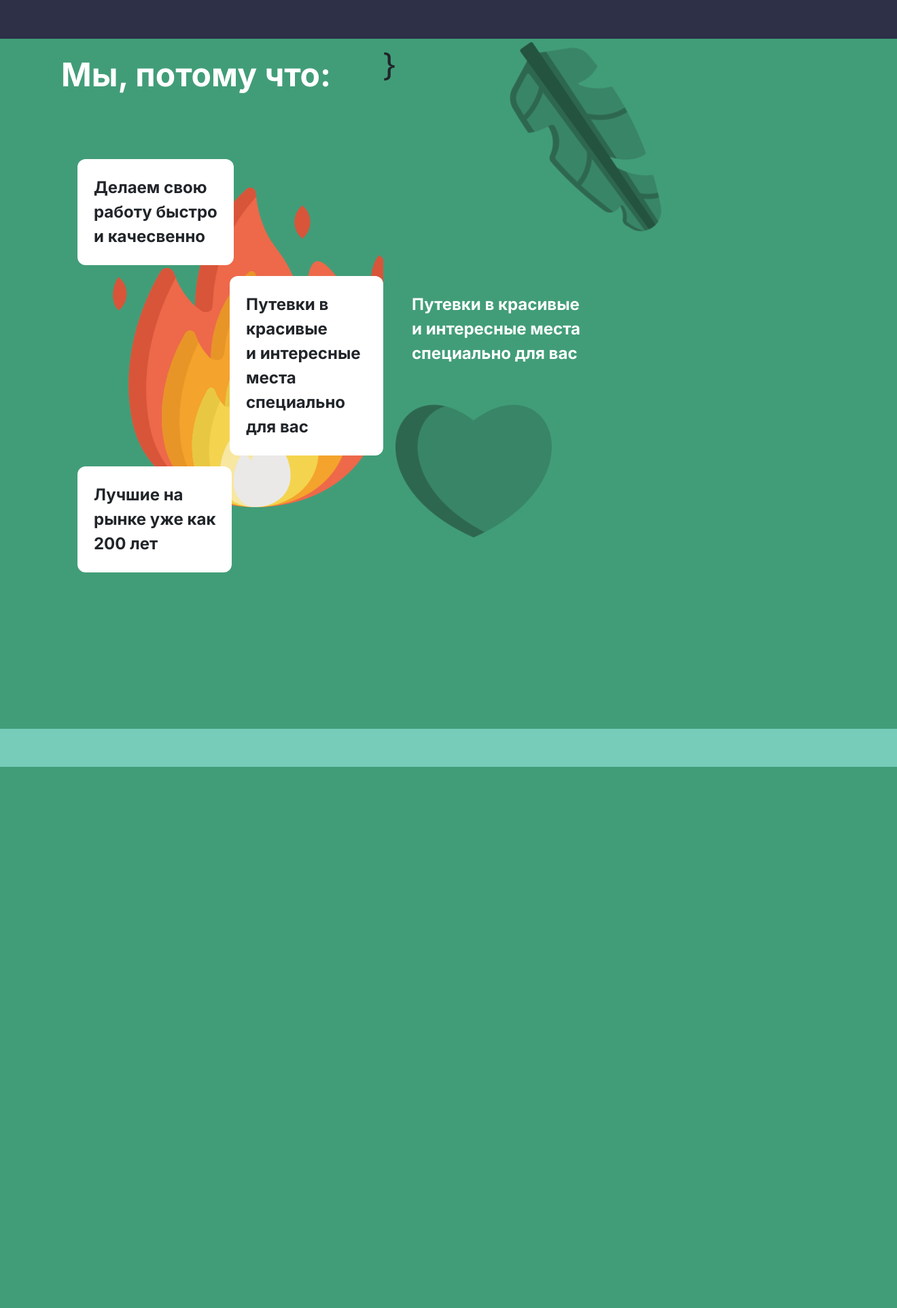
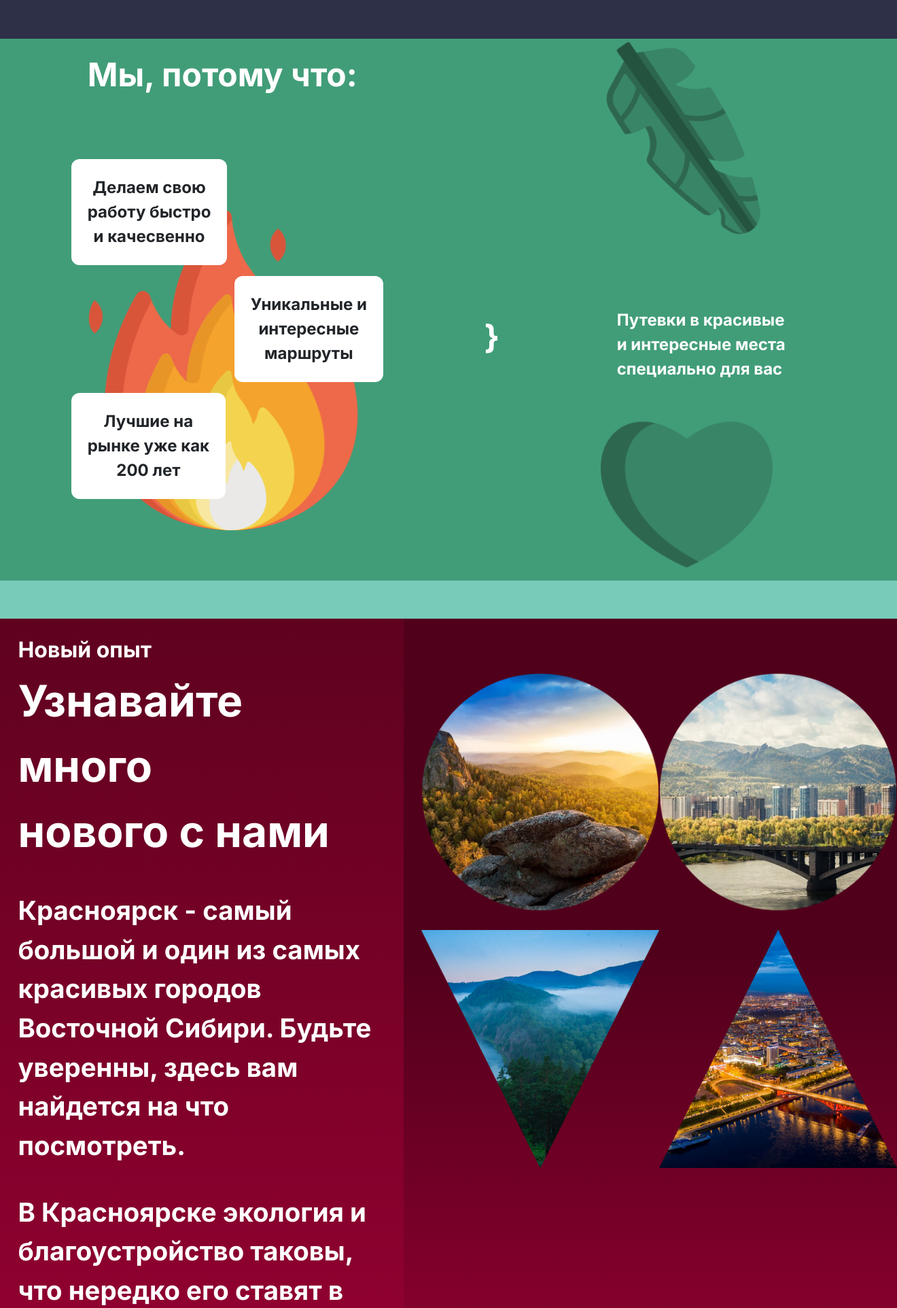
Before and after one commit to Palcas267/KrasTour_hakaton, a Flask app: page / in a window 1320 px wide. Shown: the part 850-2774 px from the top of the page at 68% size. Before the commit the page ends 1978 px from the top, so only its background shows below. Run offline with Flask 3, Linux system fonts and the light colour scheme.

Commit message:
4 day of work. Almost done main page

```diff
--- a/static/styles.css
+++ b/static/styles.css
@@ -4,9 +4,19 @@ url('https://fonts.googleapis.com/css2?family=Inter:wght@100;200;300;400;500;600
 body {overflow-x:hidden;}
 
 
+.orange-circle-btn {
+    background-color: #E0A458;
+    color: white;
+    font-weight: 700;
+    font-size: 0.6em;
+    border-radius: 1.1em;
+}
+
+
 .header {
     position: fixed;
     width: 100%;
+    z-index: 999999999999;
 }
 
 
@@ -16,9 +26,52 @@ body {overflow-x:hidden;}
 }
 
 .bord {
-    display: flex;
+    width: 100%;
     height: 3.55em;
     z-index: 200;
+}
+
+
+#redblock {
+    display: flex;
+    flex-direction: row;
+}
+
+
+#redblock-part-1 {
+    background: linear-gradient(#5F021F, #990033);
+    padding: 2%;
+    width: 45%;
+    text-align: left;
+}
+
+
+#redblock-part-2 {
+    display: flex;
+    flex-direction: row;
+    justify-content: space-around;
+    background: linear-gradient(#51001b 40%, #990033);
+    padding: 2%;
+    padding-top: 6%;
+    width: 55%;
+}
+
+
+.headline-mini {
+    font-weight: 700;
+    font-size: 2em;
+    font-family: 'Inter', sans-serif;
+    text-decoration: none;
+    color: white;
+}
+
+
+.headline2 {
+    font-weight: 700;
+    font-size: 4em;
+    font-family: 'Inter', sans-serif;
+    text-decoration: none;
+    color: white;
 }
 
 
@@ -58,17 +111,80 @@ a:hover {
 }
 
 
+.big {
+    font-size: 240%;
+}
+
+
 #leaf {
     transform: rotate(190deg) scale(-1, 1);
-    height: 25%;
-    wight: 25%;
+    position: relative;
+    height: 253px;
+    wight: 253px;
     margin-bottom: 5.1em;
-    margin-left: 10em
 }
 
 #heart {
     transform: scale(-1, 1);
     position: relative;
-    height: 230px;
-    wight: 230px;
+    height: 253px;
+    wight: 253px;
 }
+
+
+#someId {
+
+}
+
+
+.someClass {
+    sdafd: adsf;
+    asds: adsa;
+}
+
+
+.red-part {
+    display: flex;
+    flex-direction: row;
+    justify-content: center;
+}
+
+
+.item {
+    margin-bottom: 0.35em;
+    margin-left: 0.75em;
+    width: 384px;
+    flex-shrink: 0;
+    text-decoration: none;
+    font-weight: 700;
+    font-size: 150%;
+    font-family: 'Inter', sans-serif;
+}
+
+
+.item-inf {
+    color: white;
+}
+
+
+
+
+
+.price {
+    text-decoration: none;
+    font-weight: 700;
+    font-size: 130%;
+    font-family: 'Inter', sans-serif;
+    color: white;
+    background: rgba(0, 0, 0, 0.5);
+    padding: 1%;
+}
+
+
+.whywe-block {
+    display: inline-block;
+    background-color: white;
+    padding: 1em;
+    border-radius: 0.5em;
+    text-align: center
+}
--- a/templates/index.html
+++ b/templates/index.html
@@ -4,27 +4,73 @@
         <div class="bg_dark" style="display: flex;  flex-direction: row;  justify-content: center; align-items: center; background-image: url('static/images/background_city.png'); background-repeat: no-repeat; width: 100%; height: 850px; background-size: cover">
             <div class="headline" style="margin-bottom: 1em; text-align: center;">
                 <p style="line-height: 1.8em; font-weight: 700; font-size: 1em;">ПУТЕШЕСТВУЙ, УЗНАВАЙ, РАЗВЛЕКАЙСЯ<br> ПРОВОДИ ВРЕМЯ ПРЕКРАСНО!<br></p>
-                <button class="btn" style="margin-top: 3em; background-color: #E0A458; color: white; font-weight: 700; font-size: 0.6em; border-radius: 1.1em; padding: 0.4em; padding-right: 0.5em; padding-left: 0.5em; ">Идем дальше ➜</button>
+                <button class="btn orange-circle-btn" style="margin-top: 3em; padding: 0.4em; padding-right: 0.5em; padding-left: 0.5em; ">Идем дальше ➜</button>
             </div>
         </div>
     </div>
     <div class="bord" style="background-color: #2D3047; height: 3.55em"></div>
-    <div style="background-color: #419D78; padding-left: 5%; display: flex; justify-content: space-between; padding-right: 5%;">
-        <div>
+    <div id="" style="background-color: #419D78; padding-left: 5%; display: flex; justify-content: space-around; flex-direction: row; padding-right: 5%; align-content: flex-start;">
+        <div style="display: flex-inline; flex-direction: column; align-items: flex-start; margin-left: -3%; flex-shrink: 0">
             <h2 class="headline" style="padding-top: 0.5em; padding-left: 0.5em; margin-bottom: 2em;">Мы, потому что:</h2>
-            <div style="margin-left: 3em; padding-bottom: 4em; background-image: url('static/images/campfire.png'); background-repeat: no-repeat;">
-                <p class="section-text" style="display: inline-block; background-color: white; padding: 1em; border-radius: 0.5em">Делаем свою<br> работу быстро<br> и качесвенно</p><br>
-                <p style="margin-left: 14rem; display: inline-block; background-color: white; padding: 1em; border-radius: 0.5em" class="section-text">Путевки в красивые<br> и интересные места<br>специально для вас</p><br>
-                <p class="section-text" style="display: inline-block; background-color: white; padding: 1em; border-radius: 0.5em">Лучшие на<br> рынке уже как<br> 200 лет</p>
+            <div style="padding-bottom: 4em; background-image: url('static/images/campfire.png'); background-repeat: no-repeat; background-position: center center; ">
+                <p class="section-text whywe-block" style="display: inline-block;">Делаем свою<br> работу быстро<br> и качесвенно</p><br>
+                <p style="margin-left: 15rem;" class="section-text whywe-block">Уникальные и <br>интересные<br> маршруты</p><br>
+                <p class="section-text whywe-block" style="display: inline-block;">Лучшие на<br> рынке уже как<br> 200 лет</p>
             </div>
         </div>
-        <p style="font-size: 3em">}</p>
-        <div style="margin-top: 1.2em;">
+        <p class="headline" style="display: flex-inline; align-self: center; margin-bottom: -1.7em">}</p>
+        <div style="margin-top: 1.2em; display: flex; flex-direction: column; align-items: flex-start; flex-shrink: 0">
             <img id="leaf" src="static/images/leaf.png"><br>
-            <p style="display: inline-block; background-color: white; padding: 1em; border-radius: 0.5em; background: rgba(0, 0, 0, 0); color: white" class="section-text">Путевки в красивые<br> и интересные места<br>специально для вас</p><br>
-            <img id="heart" src="static/images/heart.png"><br>
+            <p style="background-color: white; padding: 1em; border-radius: 0.5em; background: rgba(0, 0, 0, 0); color: white; margin-top: -2%; " class="section-text">Путевки в красивые<br> и интересные места<br>специально для вас</p>
+            <img id="heart" src="static/images/heart.png">
         </div>
     </div>
     <div class="bord" style="background-color: #77CBB9"></div>
+    <div id="redblock">
+        <div id="redblock-part-1">
+            <h4 class="headline-mini">Новый опыт</h4>
+            <p class="headline2">Узнавайте много<br> нового с нами</p><br>
+            <p style="color: white;" class="section-text big">Красноярск - самый большой и один из самых красивых городов Восточной Сибири. Будьте уверенны, здесь вам найдется на что посмотреть.</p><br>
+            <p style="color: white;" class="section-text big">В Красноярске экология и благоустройство таковы, что нередко его ставят в пример другим крупным мегаполисам России</p>
+            <a href="/catalog" type="button" class="btn orange-circle-btn" style="position: relative; right: 1%; padding: 0.4em; padding-right: 0.6em; padding-left: 0.6em; font-size: 1.5em">➜ Каталог</a>
+        </div>
+        <div id="redblock-part-2">
+            <div class="red-part">
+                <div style="display: flex; flex-direction: column; flex-grow: 1;">
+                    <img src="static/images/left-circle.png" style="width: 350px; margin-bottom: 8%;">
+                    <img src="static/images/left-treug.png" style="width: 350px">
+                </div>
+            </div>
+            <div class="red-part">
+                <div style="display: flex; flex-direction: column; justify-content: flex-start;">
+                    <img src="static/images/right-circle.png" style="width: 350px; margin-bottom: 8%;">
+                    <img src="static/images/right-treug.png" style="width: 350px">
+                </div>
+            </div>
+        </div>
+    </div>
+    <div class="bord" style="background-color: #51001b"></div>
+    <div id="blackblock" style="background-color: #232627; display: flex; justify-content: flex-start; flex-direction: row; flex-wrap: wrap; padding: 2%; padding-left: 6%; padding-right: 6%;">
+        <div class="item" style="background-color: #191919">
+            <a href="" style="display: block; text-decoration: none;">
+                <div style="margin-bottom: 0.4em; ">
+                    <div style="height: 282px; width: 384px; background: url('static/images/green_hills.jpg'); background-position: center center; background-size: cover; display: flex; justify-content: center; flex-direction: column; align-items: flex-end;">
+                        <span class="price">5000 руб</span>
+                    </div>
+                    <div class="item-inf" style="padding-left: 2%;">
+                        <div style="text-align: center;">Название</div>
+                        <div>
+                            <img src="static/images/hydro-power.png" style="padding: 5%; width: 33%"><img src="static/images/tree.png" style="padding: 5%; border-left: 3px solid #232627; border-right: 3px solid #232627; width: 33%"><img src="static/images/wallet.png" style="padding: 5%; width: 33%">
+                        </div>
+                        <div style="word-break: break-all; padding: 2%">Lorem yuasdfgyusdagfuyasdgfyudasgfyjasdgfsdfkjhhufciur yas youasdfj iaosdfhkjla sfdk jlhasdaaskdj blhfklasjfd asfhdl kj</div>
+                    </div>
+                </div>
+            </a>
+        </div>
+    </div>
+    <div class="bord" style="background-color: #191919;"></div>
+    <div id="gradientblock" style="padding: 1%">
+        <p class="headline" style="text-align: center;">Чего же вы ждете?<br>Регистрируйтесь и начинайте покорять <br> просторы сибири</p>
+    </div>
 {% endblock %}
 {% block title %}Main{% endblock %}
```
Also changed, not shown: static/images/bg-redblock.png (added), static/images/ges.jpg (added), static/images/green_hills.jpg (renamed from static/images/green_hils.jpg), static/images/hydro-power.png (added), static/images/left-circle.png (added), static/images/left-treug.png (added), static/images/right-circle.png (added), static/images/right-treug.png (added), static/images/tree.png (added), static/images/wallet.png (added).
